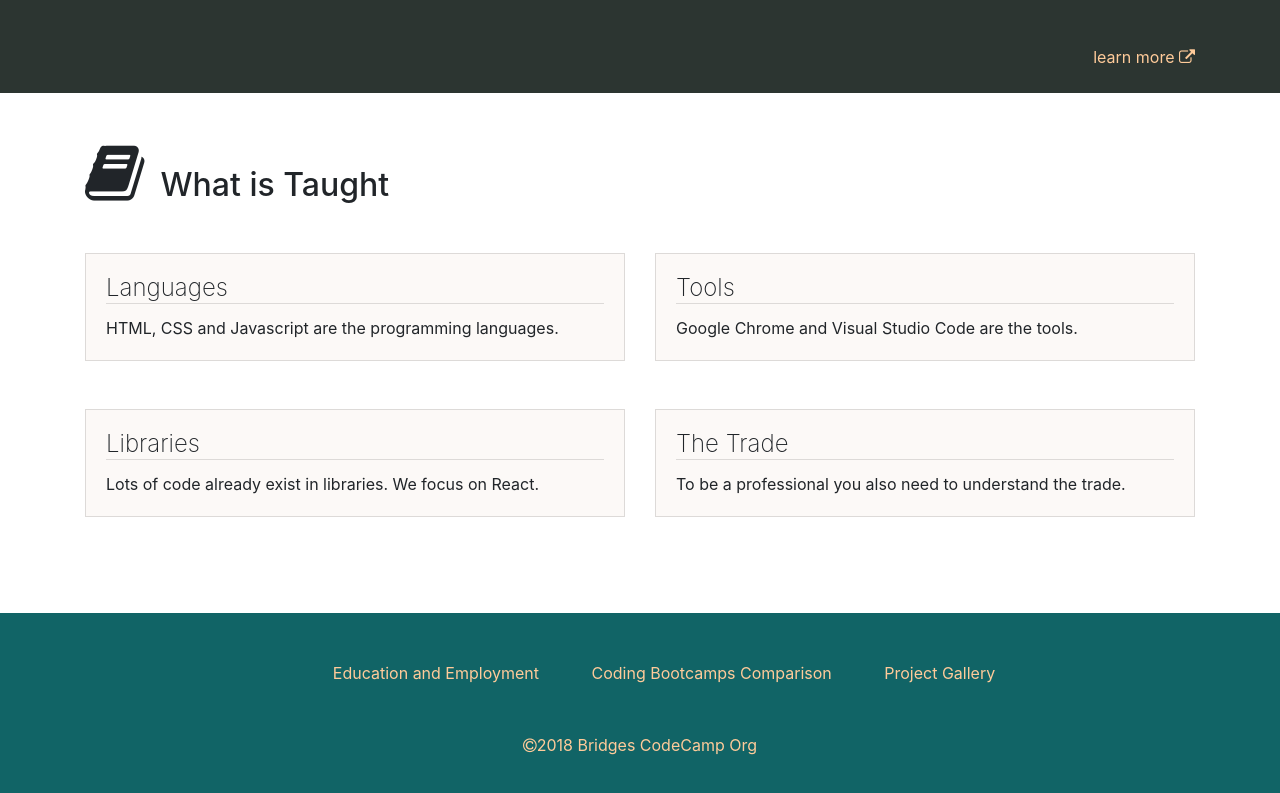
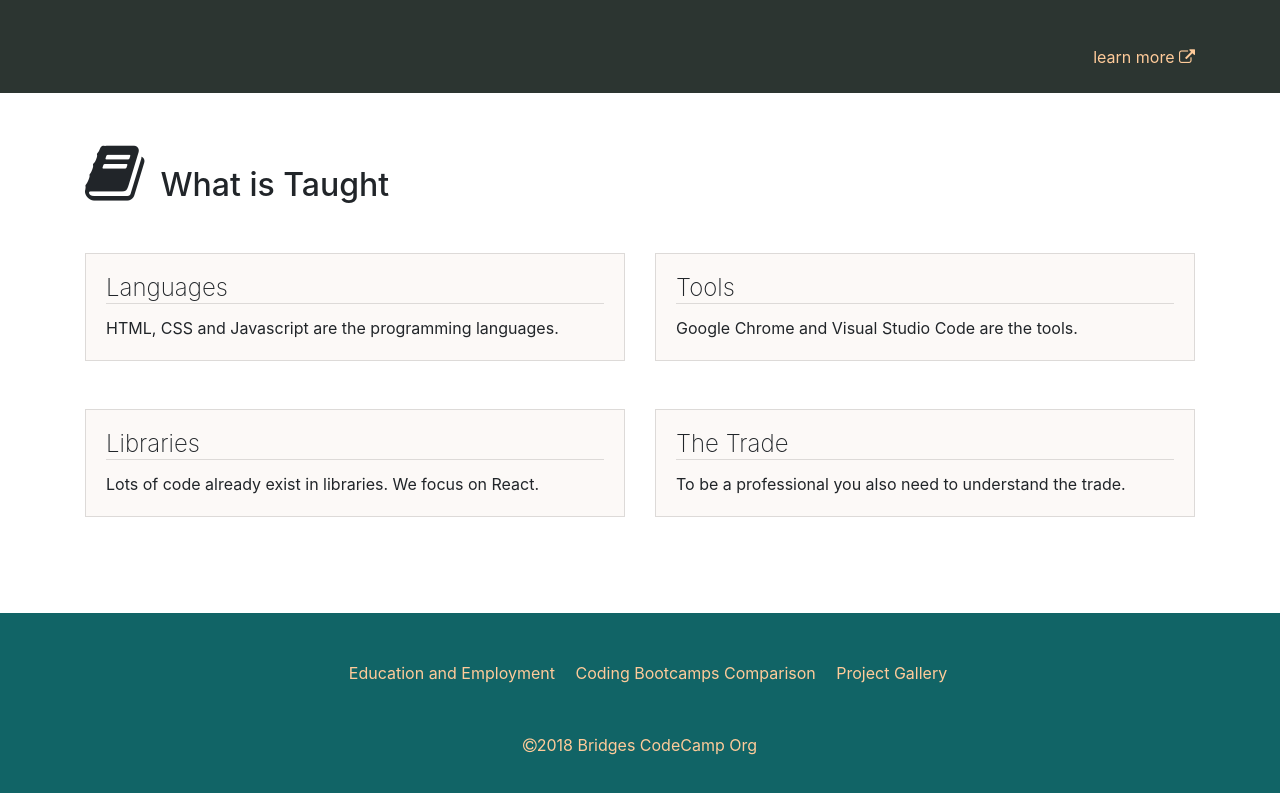
Before and after one commit to bridgescodecamp/home, a website: page index.html in a window 1280 px wide. Shown: the part 1524-2317 px from the top of the page. Drawn offline with Linux system fonts and the light colour scheme.

Commit message:
Formatting.

```diff
--- a/index.html
+++ b/index.html
@@ -189,9 +189,9 @@
 	<div class="bg-primary text-light">
 		<div class="container py-5 text-center">
 			<footer>
-				<a href="/education-employment.html" class="ml-5 text-light">Education and Employment</a>
-				<a href="/coding-bootcamps-comparison.html" class="ml-5 text-light">Coding Bootcamps Comparison</a>
-				<a href="/project-gallery" class="ml-5 text-light">Project Gallery</a>
+				<a href="/education-employment.html" class="ml-3 text-light">Education and Employment</a>
+				<a href="/coding-bootcamps-comparison.html" class="ml-3 text-light">Coding Bootcamps Comparison</a>
+				<a href="/project-gallery" class="ml-3 text-light">Project Gallery</a>
 				<div class="mt-5">
 					<a href="/" class="text-light"><span class="fa fa-copyright"></span>2018 Bridges CodeCamp Org</a>
 				</div>
```
